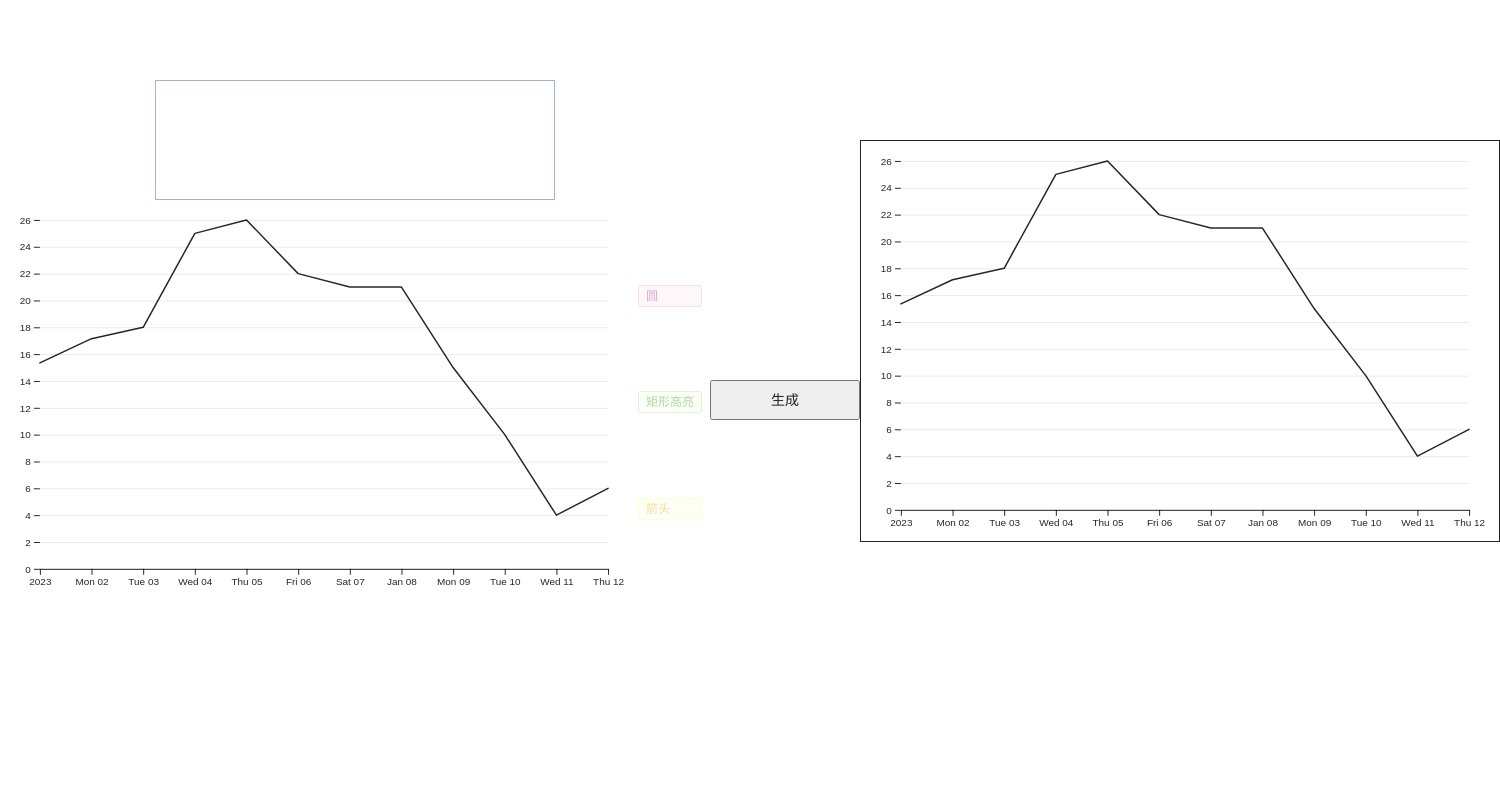
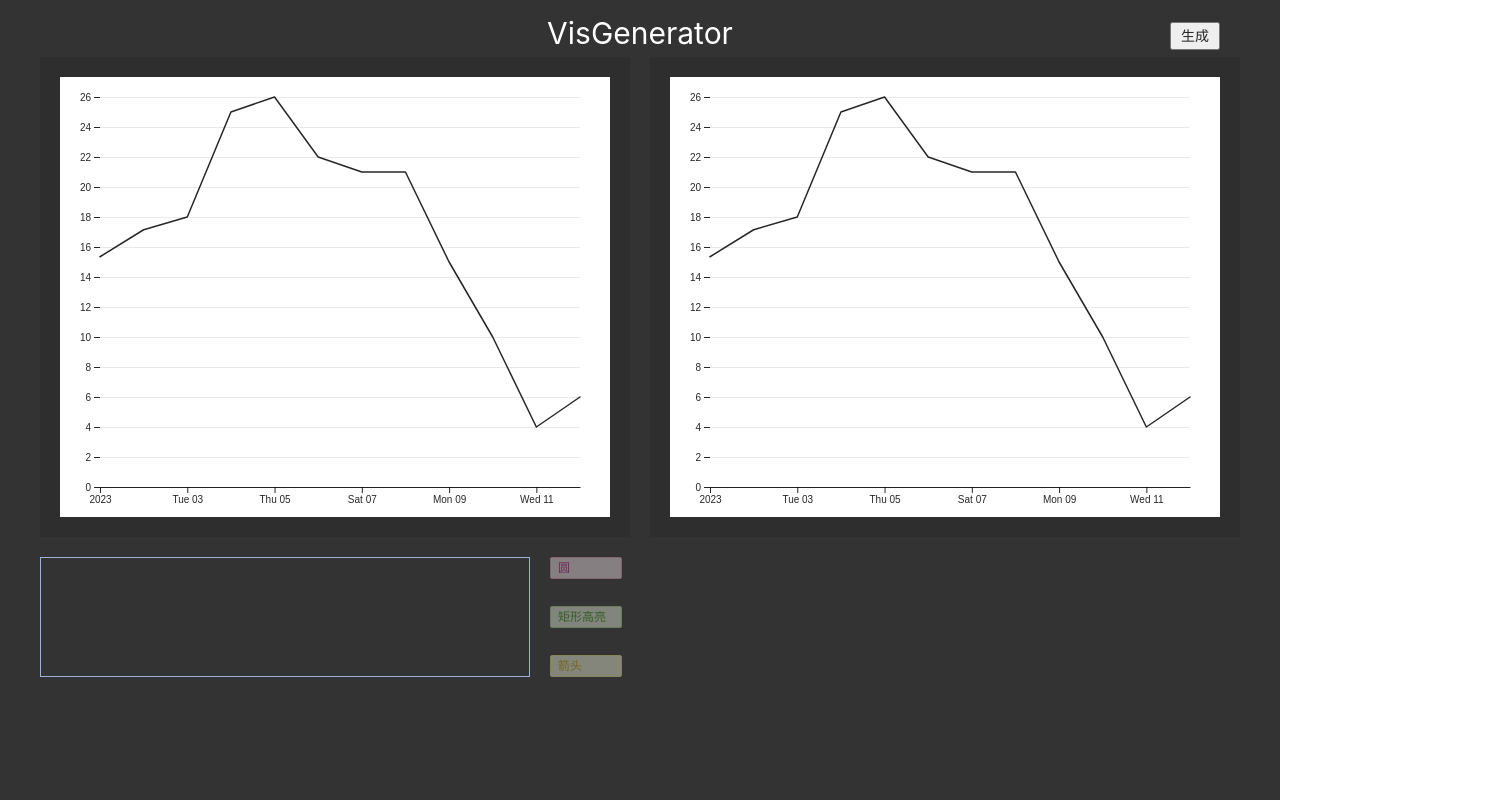
Before and after one commit to zhanglinghua123/FIN-RELATE, a Vue app: page / in a window 1280 px wide. Shown: the whole page, 1500 px wide, since content can reach past the window. Built offline with nearby package versions, Linux system fonts and the light colour scheme.

Commit message:
feat:样式简单进行修改

```diff
--- a/package.json
+++ b/package.json
@@ -18,6 +18,8 @@
   },
   "devDependencies": {
     "@vitejs/plugin-vue": "^4.0.0",
+    "less": "^4.1.3",
+    "less-loader": "^11.1.0",
     "vite": "^4.1.4"
   }
 }
--- a/src/App.vue
+++ b/src/App.vue
@@ -1,20 +1,27 @@
 <template>
-  <section class="overview-layput">
-    <CustomedInput></CustomedInput>
-    <section class="button-layout">
-      <button @click="onClickButton">生成</button>
-    </section>
-    <CustomedOutput></CustomedOutput>
-    <CanvasModal ref="modalButton"></CanvasModal>
-    <!-- <canvas ref="canvas" :style="{ width: `640px`, height: `400px` }"></canvas> -->
-  </section>
+  <div>
+    <div id="app">
+      <div id="title">
+        <span>VisGenerator</span>
+        <button @click="onClickButton">生成</button>
+      </div>
+      <div id="content">
+        <div id="input">
+          <CustomedInput></CustomedInput>
+        </div>
+        <div id="output">
+          <CustomedOutput></CustomedOutput>
+          <CanvasModal ref="modalButton"></CanvasModal>
+        </div>
+      </div>
+    </div>
+  </div>
 </template>
 
 <script>
 import CustomedInput from './components/CustomedInput/index.vue'
 import CustomedOutput from './components/CustomedOutput/index.vue'
 import CanvasModal from "./components/ModalOfCanvas/CanvasModal.vue"
-import addMultiRect from "./js/addMultiRectangular"
 import { animationFormFromHistory, animation2Video } from "./js/animation"
 import * as d3 from "d3"
 import { getCurrentInstance, ref, defineComponent } from "vue"
@@ -43,9 +50,48 @@ export default defineComponent({
 </script>
 
 
-<style scoped>
+<style scoped lang="less">
 #app {
+  background-color: rgba(0, 0, 0, 0.8);
+  min-height: 100vh;
   width: 100vw;
+  box-sizing: border-box;
+  padding: 40px;
+  padding-top: 10px;
+}
+
+#title {
+  position: relative;
+  // display: flex;
+  // justify-content: center;
+
+  span {
+    color: white;
+    font-size: 30px;
+    text-align: center;
+    display: block;
+  }
+
+  button {
+    position: absolute;
+    right: 20px;
+    width: 50px;
+    top: 25%;
+  }
+}
+
+#content {
+  display: flex;
+
+}
+
+#input {
+  margin-right: 20px;
+  width: 50%;
+}
+
+#output {
+  width: 50%;
 }
 
 .button-layout {
--- a/src/components/CustomedInput/index.vue
+++ b/src/components/CustomedInput/index.vue
@@ -1,19 +1,23 @@
 
 <template>
+  <div>
     <div class="input-layout">
       <!-- <div id="textarea" ref="textarea" contenteditable="true">物品</div> -->
-    <div id="textarea" contenteditable="true" class="textarea" @mouseup="selectWords"></div>
       <!-- <a-textarea id="textarea" ref="textarea" v-model:value="value" placeholder="输入分析语句" :rows="4" /> -->
       <section class="basic-layout">
         <div id="basicChart"></div>
+      </section>
+    </div>
+    <div id="select">
+      <div id="textarea" contenteditable="true" class="textarea" @mouseup="selectWords"></div>
       <div class="tag-layout" @click="clickTag">
         <a-tag v-for="item in tags" :key="item.name" :data-key="item.key" class="tag-item" :ref="setItemRef"
           :color="item.color">
           {{ item.name }}
         </a-tag>
       </div>
-    </section>
-    <section class="history-layout">
+    </div>
+    <div id="select-card">
       <div class="card" v-for="item in history">
         <a-card :title="item.operate">
           <template #extra><a-button type="link" @click="remove($event, item)">remove</a-button></template>
@@ -21,15 +25,14 @@
           <div>time: {{ item.time }}</div>
         </a-card>
       </div>
-
-    </section>
+    </div>
   </div>
 </template>
 
 <script setup>
+import { LineChart } from '../../js/LineChart';
+import LineChartData from "../../assets/data.json"
 import { getCurrentInstance, ref, onMounted } from 'vue'
-import LineChartData from "../../assets/data.json"
-import { LineChart } from '../../js/LineChart';
 import { message } from 'ant-design-vue';
 import * as d3 from "d3";
 const tags = [
@@ -72,9 +75,13 @@ const selectWords = (e) => {
   }
 }
 onMounted(() => {
+  const basicChart = document.getElementById("basicChart")
+  console.log(basicChart.getBoundingClientRect().height, "----")
   const chart = LineChart(LineChartData.data, "#basicChart", {
     x: d => new Date(d.date),
     y: d => d.value,
+    width: basicChart.getBoundingClientRect().width,
+    height: basicChart.getBoundingClientRect().height,
   });
   ({ svg, svgConfig } = chart);
   //把同一种类型放一起，方便管理
@@ -210,7 +217,7 @@ const addRect = (endX, endY, id, fill = "#fffb8f", stroke = "transparent") => {
   }
   const width = Math.abs(endX - startPos[0]);
   const height = Math.abs(endY - startPos[1]);
-  // const r = Math.sqrt(xr * xr + yr * yr) / 2;
+
   d3.select(".rectG").append('rect')
     .attr('id', id)
     .attr('width', width)
@@ -221,9 +228,9 @@ const addRect = (endX, endY, id, fill = "#fffb8f", stroke = "transparent") => {
     .attr('stroke', stroke);
   return {
     x: endX > startPos[0] ? startPos[0] : endX,
-    y: endY > startPos[1] ? startPos[1] : endY,
+    y: 20,
     width,
-    height
+    height: 350,
   }
 }
 const addArrow = (endX, endY, id, stroke = "rgba(0,0,0,0.5)") => {
@@ -287,13 +294,15 @@ const clickTag = (event) => {
 
 </script>
 <style lang="scss" scoped>
+#select {
+  margin-top: 20px;
+  display: flex;
+
   .textarea {
-  width: 400px;
+    width: calc(100% - 100px);
     min-height: 120px;
     max-height: 300px;
     _height: 120px;
-  margin-left: auto;
-  margin-right: auto;
     padding: 3px;
     outline: 0;
     border: 1px solid #a0b3d6;
@@ -303,22 +312,50 @@ const clickTag = (event) => {
     overflow-y: auto;
     _overflow-y: visible;
   }
+}
+
+#select-card {
+  margin-top: 20px;
+  width: 100%;
+  display: flex;
+  flex-wrap: wrap;
+
+  .card {
+    width: 33%;
+  }
+}
 
 .input-layout {
   display: flex;
-  padding-top: 10vh;
   // justify-content: space-evenly;
   flex-direction: column;
+  width: 100%;
+  background-color: rgba(0, 0, 0, 0.1);
+  min-height: 60vh;
+  padding: 20px;
+  box-sizing: border-box;
+
+  #basicChart {
+    width: 100%;
+    height: calc(60vh - 40px);
+  }
 }
 
 .basic-layout {
   display: flex;
 }
 
+.card {
+  width: 33%;
+  background-color: rgba(0, 0, 0, 0.1);
+}
+
 .tag-layout {
   display: flex;
   flex-direction: column;
-  justify-content: space-evenly;
+  justify-content: space-between;
+  width: 80px;
+  margin-left: 20px;
 }
 
 .tag-item {
@@ -330,12 +367,10 @@ const clickTag = (event) => {
   opacity: 1;
 }
 
-.history-layout {
-  display: flex;
-  flex-wrap: wrap;
 
-  .card {
-    width: 33%;
-  }
+
+#basicChart {
+  width: 100%;
+  min-height: 400px
 }
 </style>
--- a/src/components/CustomedOutput/index.vue
+++ b/src/components/CustomedOutput/index.vue
@@ -1,9 +1,6 @@
 <!--  -->
 <template>
   <div class="output-layout">
-  <!-- <a-select ref="select" v-model:value="selectedDemo" @change="loadDemo" :options="selectOptions">
-                                                      </a-select> -->
-
     <component class="demo" :is="selectedDemo"></component>
   </div>
 </template>
@@ -26,8 +23,10 @@ let selectedDemo = ref("Demo3");
 </script>
 <style scoped>
 .output-layout {
-  padding-top: 140px;
-  height: 542px;
+  min-height: 60vh;
+  width: 100%;
+  background-color: rgba(0, 0, 0, 0.1);
+  padding: 20px;
   /* height: 600px; */
   /* display: flex; */
   /* flex-direction: column; */
@@ -36,8 +35,7 @@ let selectedDemo = ref("Demo3");
 }
 
 .demo {
-  width: 640px;
-  height: 402px;
-  border: 1px solid;
+  width: 100%;
+  height: calc(60vh - 40px)
 }
 </style>
--- a/src/components/demo/demo3.vue
+++ b/src/components/demo/demo3.vue
@@ -10,11 +10,12 @@ import LineChartData from "../../assets/data.json"
 
 onMounted(() => {
     // 定义图表
+    const d3 = document.getElementById("d3")
     const chart = LineChart(LineChartData.data, "#d3", {
         x: d => new Date(d.date),
         y: d => d.value,
-        width: 640,
-        height: 400,
+        width: d3.getBoundingClientRect().width,
+        height: d3.getBoundingClientRect().height,
     })
     const { proxy } = getCurrentInstance()
     proxy.$chart.value = chart
@@ -113,4 +114,9 @@ onMounted(() => {
 })
 
 </script>
-<style scoped></style>
+<style scoped>
+#d3 {
+    width: 100%;
+    min-height: calc(60vh - 80px);
+}
+</style>
--- a/src/js/LineChart.js
+++ b/src/js/LineChart.js
@@ -23,6 +23,7 @@ function LineChart(data, id, {
     strokeLinejoin = "round",
     strokeWidth = 1.5,
     strokeOpacity = 1,
+    backgroundColor = "white"
   } = {}) {
     let svgConfig = {}
     const X = d3.map(data, x);
@@ -58,10 +59,10 @@ function LineChart(data, id, {
     // 添加背景颜色
     svg.append("g")
       .attr("id","rect-background")
-      .append("rect","white")
+      .append("rect")
       .attr("width",width)
       .attr("height",height)
-      .style("fill","white")
+      .style("fill",backgroundColor)
     svg.append("g")
       .attr("transform", `translate(0,${height - marginBottom})`)
       .call(xAxis);
--- a/src/js/addMultiRectangular.ts
+++ b/src/js/addMultiRectangular.ts
@@ -18,6 +18,8 @@ type animationData = {
     y : number
     // color
     color : string
+    // text
+    textContent : string
 }
 // id 为 rect 元素 对应的id id一定要唯一
 function addMultiRectangularShadow(id :string = "rectAnimation"  , datas:animationData[],animation:animation) : {
@@ -28,10 +30,12 @@ function addMultiRectangularShadow(id :string = "rectAnimation"  , datas:animati
     const { enterDuration = 3,leaveDuration = 3 , enterFrame = 60 ,leaveFrame = 60 } = animation
     return {
         // ele 为 需要挂载的 svg元素
-        mount : (ele)=>ele
-        .insert("g",":nth-child(2)")
+        mount : (ele)=>{
+        const group =  ele.insert("g",":nth-child(2)")
             .attr("id",`${id}-container`)
-        .selectAll("rect")
+
+            group.attr("font-size",14)
+            group.selectAll("rect")
             .data(datas)
             .enter()
             .append("rect")
@@ -42,6 +46,16 @@ function addMultiRectangularShadow(id :string = "rectAnimation"  , datas:animati
             .attr("height",val=>val.height || 100)
             .attr("fill",val=>val.color || "rgba(0,0,0,0.4)")
             .attr("opacity",0)
+
+            group.selectAll("text")
+            .data(datas)
+            .enter()
+            .append("text")
+            .attr("x", val=>`${val.x + (val.width / 2) - (val.textContent || 0).length * 7 }px`)
+            .attr("y",  val=>`${val.y - 20 }px`)
+            .text("5% HIGHER THAN JUNE")
+            // debugger
+        }
         ,
         beginAnimation:()=>{
             let count = enterFrame
```
Also changed, not shown: 1 other file (tests, documents, lock files or other folders). Lines whose indentation alone changed are shown as unchanged.
